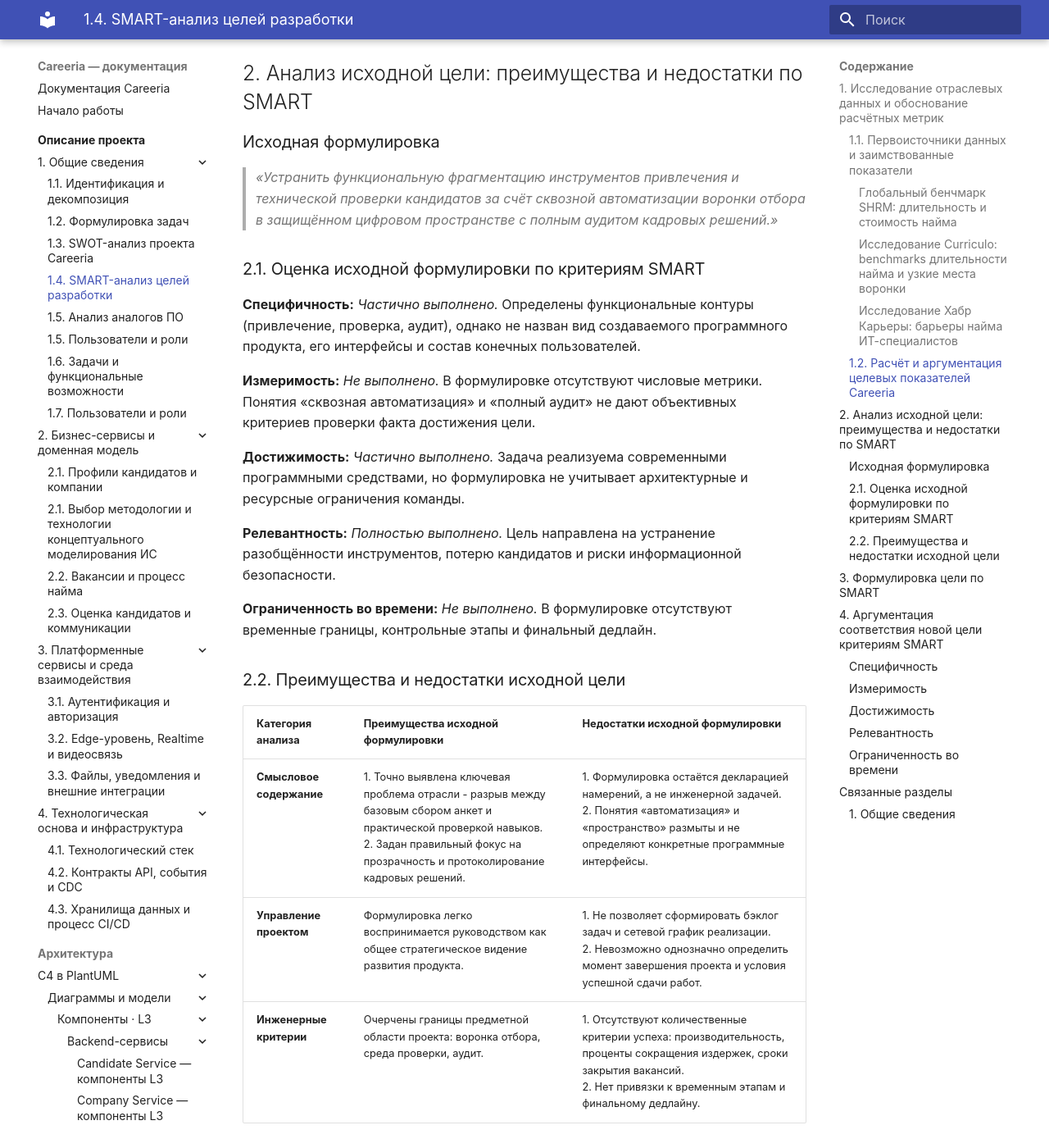
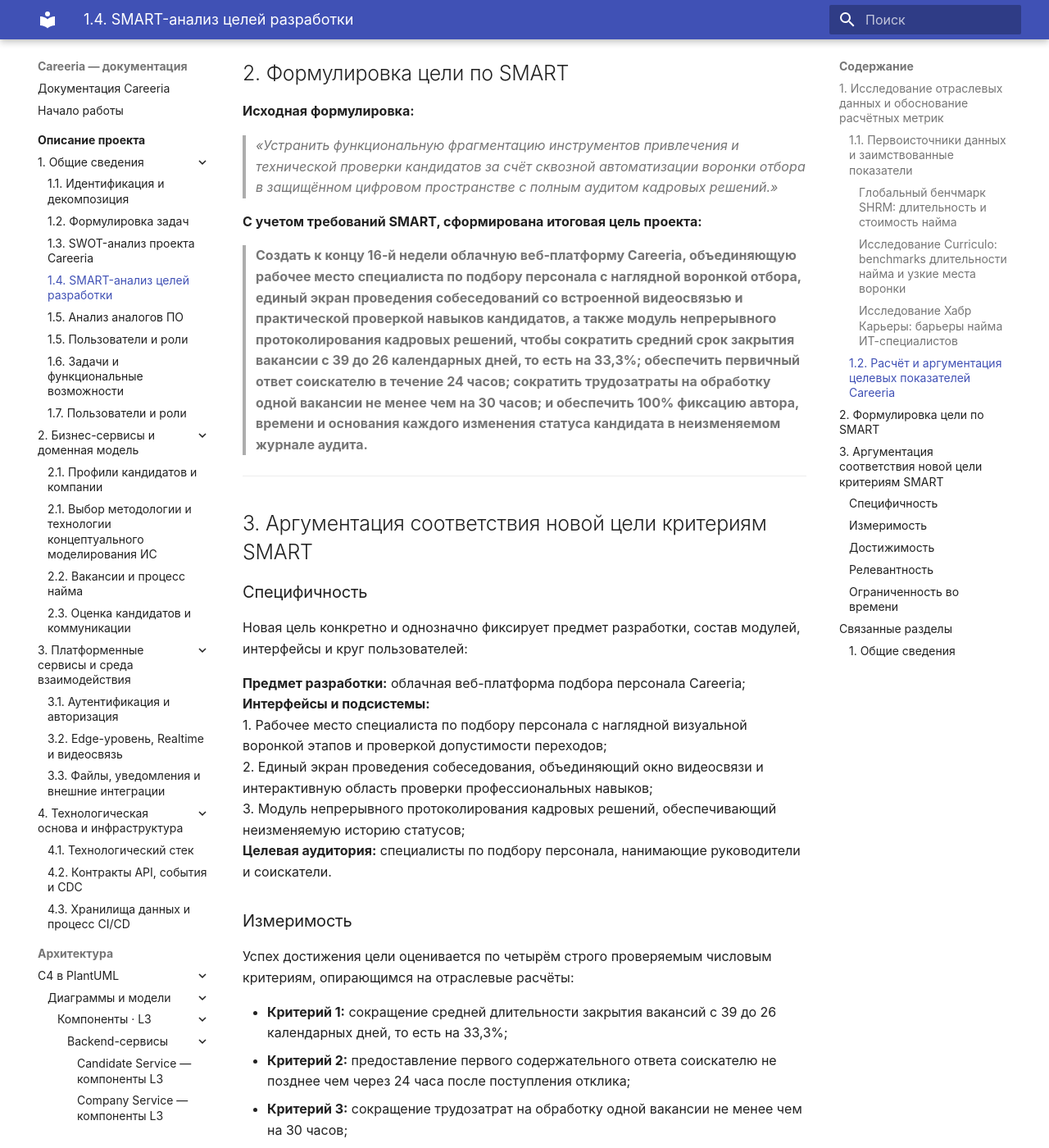
Before and after one commit to krackl1n/careeria, an MkDocs documentation site: the page built from docs/project/01-general/04-smart-analysis.md, in a window 1280 px wide and 1400 px high, scrolled down 4152 px. Shown: the whole window at 82% size. Built offline with MkDocs 1.6.1 and Material for MkDocs 9.7.7, drawn with Linux system fonts in a browser that asks for light colours; some of the changed text lies outside the part shown.

Commit message:
rewrite smart-analyses

```diff
--- a/docs/project/01-general/04-smart-analysis.md
+++ b/docs/project/01-general/04-smart-analysis.md
@@ -84,43 +84,18 @@
 
 ---
 
-## 2. Анализ исходной цели: преимущества и недостатки по SMART
+## 2. Формулировка цели по SMART
 
-### Исходная формулировка
+**Исходная формулировка:**
 
 > *«Устранить функциональную фрагментацию инструментов привлечения и технической проверки кандидатов за счёт сквозной автоматизации воронки отбора в защищённом цифровом пространстве с полным аудитом кадровых решений.»*
 
-### 2.1. Оценка исходной формулировки по критериям SMART
-
-**Специфичность:** *Частично выполнено.* Определены функциональные контуры (привлечение, проверка, аудит), однако не назван вид создаваемого программного продукта, его интерфейсы и состав конечных пользователей.
-
-**Измеримость:** *Не выполнено.* В формулировке отсутствуют числовые метрики. Понятия «сквозная автоматизация» и «полный аудит» не дают объективных критериев проверки факта достижения цели.
-
-**Достижимость:** *Частично выполнено.* Задача реализуема современными программными средствами, но формулировка не учитывает архитектурные и ресурсные ограничения команды.
-
-**Релевантность:** *Полностью выполнено.* Цель направлена на устранение разобщённости инструментов, потерю кандидатов и риски информационной безопасности.
-
-**Ограниченность во времени:** *Не выполнено.* В формулировке отсутствуют временные границы, контрольные этапы и финальный дедлайн.
-
-### 2.2. Преимущества и недостатки исходной цели
-
-| Категория анализа | Преимущества исходной формулировки | Недостатки исходной формулировки |
-|---|---|---|
-| **Смысловое содержание** | 1. Точно выявлена ключевая проблема отрасли - разрыв между базовым сбором анкет и практической проверкой навыков.<br>2. Задан правильный фокус на прозрачность и протоколирование кадровых решений. | 1. Формулировка остаётся декларацией намерений, а не инженерной задачей.<br>2. Понятия «автоматизация» и «пространство» размыты и не определяют конкретные программные интерфейсы. |
-| **Управление проектом** | Формулировка легко воспринимается руководством как общее стратегическое видение развития продукта. | 1. Не позволяет сформировать бэклог задач и сетевой график реализации.<br>2. Невозможно однозначно определить момент завершения проекта и условия успешной сдачи работ. |
-| **Инженерные критерии** | Очерчены границы предметной области проекта: воронка отбора, среда проверки, аудит. | 1. Отсутствуют количественные критерии успеха: производительность, проценты сокращения издержек, сроки закрытия вакансий.<br>2. Нет привязки к временным этапам и финальному дедлайну. |
-
----
-
-## 3. Формулировка цели по SMART
-
-С учётом проведённого исследования данных, обоснованных расчётов, отказа от избыточной технической терминологии и исключения неопределённостей сформирована итоговая цель проекта:
-
+**С учетом требований SMART, сформирована итоговая цель проекта:**
 > **Создать к концу 16-й недели облачную веб-платформу Careeria, объединяющую рабочее место специалиста по подбору персонала с наглядной воронкой отбора, единый экран проведения собеседований со встроенной видеосвязью и практической проверкой навыков кандидатов, а также модуль непрерывного протоколирования кадровых решений, чтобы сократить средний срок закрытия вакансии с 39 до 26 календарных дней, то есть на 33,3%; обеспечить первичный ответ соискателю в течение 24 часов; сократить трудозатраты на обработку одной вакансии не менее чем на 30 часов; и обеспечить 100% фиксацию автора, времени и основания каждого изменения статуса кандидата в неизменяемом журнале аудита.**
 
 ---
 
-## 4. Аргументация соответствия новой цели критериям SMART
+## 3. Аргументация соответствия новой цели критериям SMART
 
 ### Специфичность
 
```
